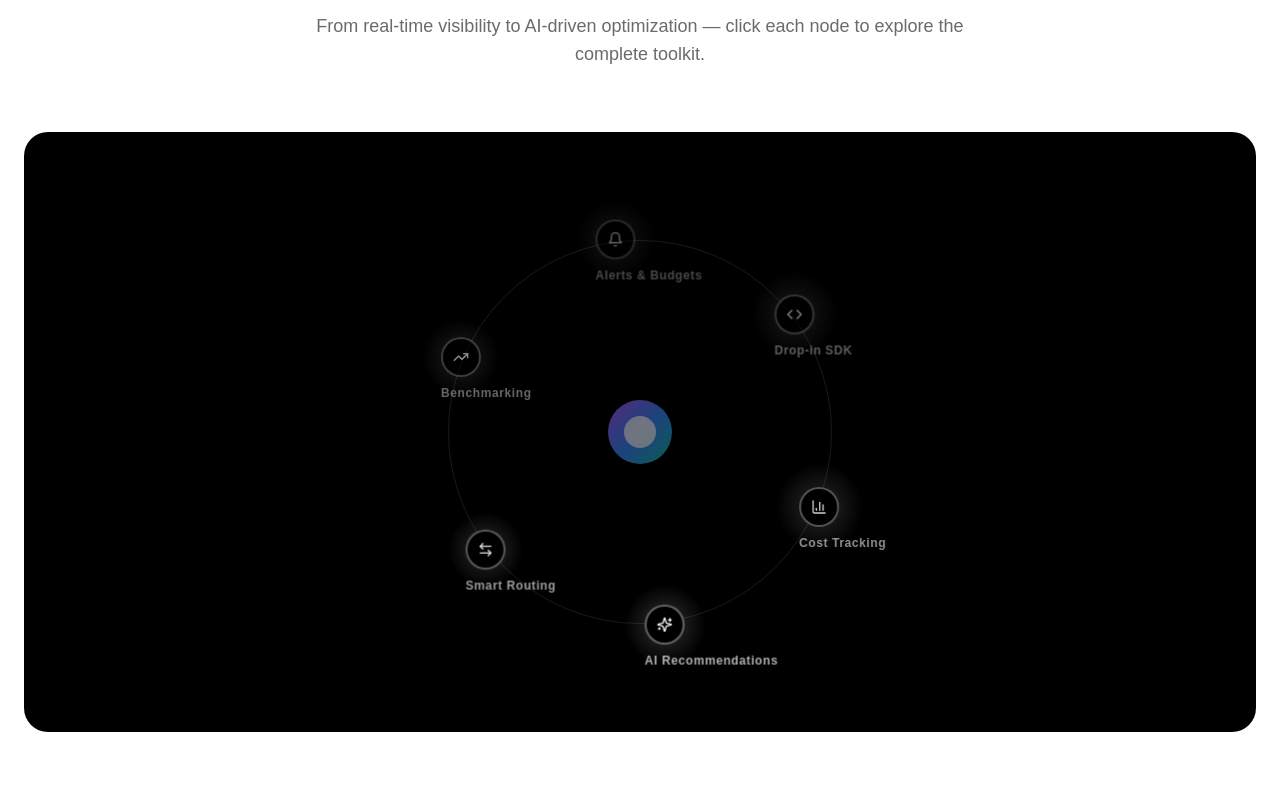
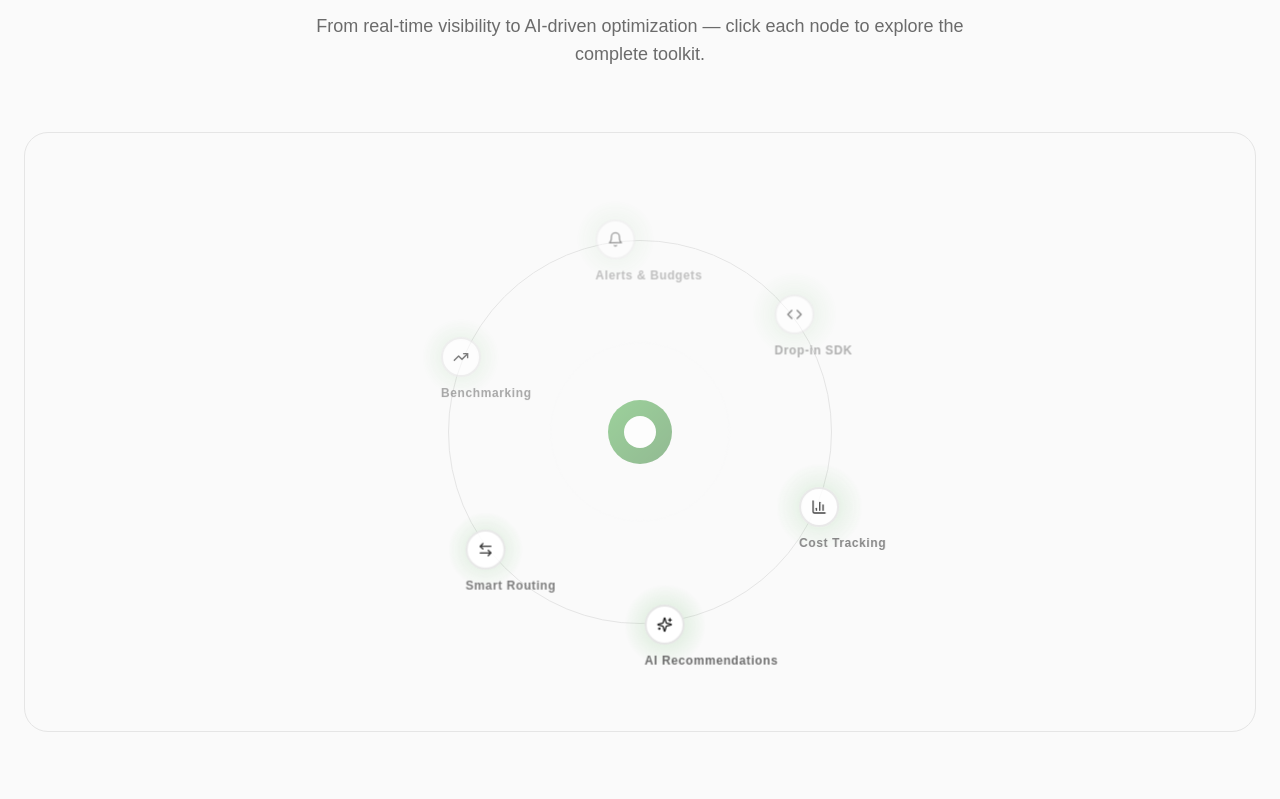
Before and after one commit to GuyitsWALID/optim, a Next.js app: page / in a window 1280 px wide. Shown: the part 1501-2300 px from the top of the page. Built offline with nearby package versions, Linux system fonts and the light colour scheme; a web font is replaced by a local one.

Commit message:
Refactor code structure for improved readability and maintainability

```diff
--- a/app/globals.css
+++ b/app/globals.css
@@ -246,9 +246,9 @@ code, pre {
 
 /* Orbital timeline custom styles */
 .bg-gradient-orbital {
-  background: linear-gradient(to bottom right, #6366f1, #3b82f6, #14b8a6);
+  background: linear-gradient(to bottom right, var(--accent), var(--accent-secondary));
 }
 
 .shadow-orbital {
-  box-shadow: 0 0 15px rgba(255, 255, 255, 0.1);
+  box-shadow: 0 0 15px rgba(64, 168, 62, 0.15);
 }
--- a/components/landing/Features.tsx
+++ b/components/landing/Features.tsx
@@ -74,14 +74,14 @@ const featureTimeline = [
 
 export function Features() {
   return (
-    <section id="features" className="py-16 sm:py-20 md:py-32 bg-[var(--surface)]">
+    <section id="features" className="py-16 sm:py-20 md:py-32 bg-[var(--bg)]">
       <div className="max-w-7xl mx-auto px-4 sm:px-6">
         {/* Section header */}
         <div className="text-center mb-12 sm:mb-16">
           <span className="inline-block px-4 py-1.5 rounded-full bg-[var(--accent)]/10 text-[var(--accent)] text-sm font-medium mb-4">
             Features
           </span>
-          <h2 className="text-3xl sm:text-4xl md:text-5xl font-heading font-bold mb-4">
+          <h2 className="text-3xl sm:text-4xl md:text-5xl font-heading font-bold text-[var(--foreground)] mb-4">
             Everything you need to cut AI costs
           </h2>
           <p className="text-base sm:text-lg text-[var(--foreground-secondary)] max-w-2xl mx-auto">
--- a/components/ui/radial-orbital-timeline.tsx
+++ b/components/ui/radial-orbital-timeline.tsx
@@ -24,6 +24,7 @@ interface RadialOrbitalTimelineProps {
 export default function RadialOrbitalTimeline({
   timelineData,
 }: RadialOrbitalTimelineProps) {
+  const [mounted, setMounted] = useState(false);
   const [expandedItems, setExpandedItems] = useState<Record<number, boolean>>(
     {}
   );
@@ -39,6 +40,10 @@ export default function RadialOrbitalTimeline({
   const containerRef = useRef<HTMLDivElement>(null);
   const orbitRef = useRef<HTMLDivElement>(null);
   const nodeRefs = useRef<Record<number, HTMLDivElement | null>>({});
+
+  useEffect(() => {
+    setMounted(true);
+  }, []);
 
   const handleContainerClick = (e: React.MouseEvent<HTMLDivElement>) => {
     if (e.target === containerRef.current || e.target === orbitRef.current) {
@@ -142,19 +147,32 @@ export default function RadialOrbitalTimeline({
   const getStatusStyles = (status: TimelineItem["status"]): string => {
     switch (status) {
       case "completed":
-        return "text-white bg-black border-white";
+        return "text-white bg-[var(--accent)] border-[var(--accent)]";
       case "in-progress":
-        return "text-black bg-white border-black";
+        return "text-[var(--accent)] bg-[var(--accent)]/10 border-[var(--accent)]";
       case "pending":
-        return "text-white bg-black/40 border-white/50";
+        return "text-[var(--foreground-muted)] bg-[var(--surface-secondary)] border-[var(--border)]";
       default:
-        return "text-white bg-black/40 border-white/50";
+        return "text-[var(--foreground-muted)] bg-[var(--surface-secondary)] border-[var(--border)]";
     }
   };
 
+  if (!mounted) {
+    return (
+      <div className="w-full h-[600px] flex flex-col items-center justify-center bg-[var(--bg)] border border-[var(--border)] rounded-2xl overflow-hidden">
+        <div className="relative w-full max-w-4xl h-full flex items-center justify-center">
+          <div className="absolute w-16 h-16 rounded-full bg-gradient-to-br from-[var(--accent)] to-[var(--accent-secondary)] animate-pulse flex items-center justify-center z-10">
+            <div className="w-8 h-8 rounded-full bg-[var(--surface)] backdrop-blur-md"></div>
+          </div>
+          <div className="absolute w-96 h-96 rounded-full border border-[var(--border)]"></div>
+        </div>
+      </div>
+    );
+  }
+
   return (
     <div
-      className="w-full h-[600px] flex flex-col items-center justify-center bg-black rounded-2xl overflow-hidden"
+      className="w-full h-[600px] flex flex-col items-center justify-center bg-[var(--bg)] border border-[var(--border)] rounded-2xl overflow-hidden"
       ref={containerRef}
       onClick={handleContainerClick}
     >
@@ -167,16 +185,16 @@ export default function RadialOrbitalTimeline({
             transform: `translate(${centerOffset.x}px, ${centerOffset.y}px)`,
           }}
         >
-          <div className="absolute w-16 h-16 rounded-full bg-gradient-to-br from-purple-500 via-blue-500 to-teal-500 animate-pulse flex items-center justify-center z-10">
-            <div className="absolute w-20 h-20 rounded-full border border-white/20 animate-ping opacity-70"></div>
+          <div className="absolute w-16 h-16 rounded-full bg-gradient-to-br from-[var(--accent)] to-[var(--accent-secondary)] animate-pulse flex items-center justify-center z-10">
+            <div className="absolute w-20 h-20 rounded-full border border-[var(--accent)]/20 animate-ping opacity-70"></div>
             <div
-              className="absolute w-24 h-24 rounded-full border border-white/10 animate-ping opacity-50"
+              className="absolute w-24 h-24 rounded-full border border-[var(--accent)]/10 animate-ping opacity-50"
               style={{ animationDelay: "0.5s" }}
             ></div>
-            <div className="w-8 h-8 rounded-full bg-white/80 backdrop-blur-md"></div>
+            <div className="w-8 h-8 rounded-full bg-[var(--surface)] backdrop-blur-md"></div>
           </div>
 
-          <div className="absolute w-96 h-96 rounded-full border border-white/10"></div>
+          <div className="absolute w-96 h-96 rounded-full border border-[var(--border)]"></div>
 
           {timelineData.map((item, index) => {
             const position = calculateNodePosition(index, timelineData.length);
@@ -209,7 +227,7 @@ export default function RadialOrbitalTimeline({
                     isPulsing ? "animate-pulse duration-1000" : ""
                   }`}
                   style={{
-                    background: `radial-gradient(circle, rgba(255,255,255,0.2) 0%, rgba(255,255,255,0) 70%)`,
+                    background: `radial-gradient(circle, rgba(64,168,62,0.2) 0%, rgba(64,168,62,0) 70%)`,
                     width: `${item.energy * 0.5 + 40}px`,
                     height: `${item.energy * 0.5 + 40}px`,
                     left: `-${(item.energy * 0.5 + 40 - 40) / 2}px`,
@@ -222,18 +240,18 @@ export default function RadialOrbitalTimeline({
                   w-10 h-10 rounded-full flex items-center justify-center
                   ${
                     isExpanded
-                      ? "bg-white text-black"
+                      ? "bg-[var(--accent)] text-white"
                       : isRelated
-                      ? "bg-white/50 text-black"
-                      : "bg-black text-white"
+                      ? "bg-[var(--accent)]/20 text-[var(--accent)]"
+                      : "bg-[var(--surface)] text-[var(--foreground)]"
                   }
                   border-2
                   ${
                     isExpanded
-                      ? "border-white shadow-lg shadow-white/30"
+                      ? "border-[var(--accent)] shadow-lg shadow-[var(--accent)]/30"
                       : isRelated
-                      ? "border-white animate-pulse"
-                      : "border-white/40"
+                      ? "border-[var(--accent)] animate-pulse"
+                      : "border-[var(--border)]"
                   }
                   transition-all duration-300 transform
                   ${isExpanded ? "scale-150" : ""}
@@ -247,15 +265,15 @@ export default function RadialOrbitalTimeline({
                   absolute top-12  whitespace-nowrap
                   text-xs font-semibold tracking-wider
                   transition-all duration-300
-                  ${isExpanded ? "text-white scale-125" : "text-white/70"}
+                  ${isExpanded ? "text-[var(--foreground)] scale-125" : "text-[var(--foreground-secondary)]"}
                 `}
                 >
                   {item.title}
                 </div>
 
                 {isExpanded && (
-                  <Card className="absolute top-20 left-1/2 -translate-x-1/2 w-64 bg-black/90 backdrop-blur-lg border-white/30 shadow-xl shadow-white/10 overflow-visible">
-                    <div className="absolute -top-3 left-1/2 -translate-x-1/2 w-px h-3 bg-white/50"></div>
+                  <Card className="absolute top-20 left-1/2 -translate-x-1/2 w-64 bg-[var(--surface)]/95 backdrop-blur-lg border-[var(--border)] shadow-xl shadow-[var(--accent)]/10 overflow-visible">
+                    <div className="absolute -top-3 left-1/2 -translate-x-1/2 w-px h-3 bg-[var(--accent)]/50"></div>
                     <CardHeader className="pb-2">
                       <div className="flex justify-between items-center">
                         <Badge
@@ -269,7 +287,7 @@ export default function RadialOrbitalTimeline({
                             ? "IN PROGRESS"
                             : "PENDING"}
                         </Badge>
-                        <span className="text-xs font-mono text-white/50">
+                        <span className="text-xs font-mono text-[var(--foreground-muted)]">
                           {item.date}
                         </span>
                       </div>
@@ -277,10 +295,10 @@ export default function RadialOrbitalTimeline({
                         {item.title}
                       </CardTitle>
                     </CardHeader>
-                    <CardContent className="text-xs text-white/80">
+                    <CardContent className="text-xs text-[var(--foreground-secondary)]">
                       <p>{item.content}</p>
 
-                      <div className="mt-4 pt-3 border-t border-white/10">
+                      <div className="mt-4 pt-3 border-t border-[var(--border)]">
                         <div className="flex justify-between items-center text-xs mb-1">
                           <span className="flex items-center">
                             <Zap size={10} className="mr-1" />
@@ -288,19 +306,19 @@ export default function RadialOrbitalTimeline({
                           </span>
                           <span className="font-mono">{item.energy}%</span>
                         </div>
-                        <div className="w-full h-1 bg-white/10 rounded-full overflow-hidden">
+                        <div className="w-full h-1 bg-[var(--border)] rounded-full overflow-hidden">
                           <div
-                            className="h-full bg-gradient-to-r from-blue-500 to-purple-500"
+                            className="h-full bg-gradient-to-r from-[var(--accent)] to-[var(--accent-secondary)]"
                             style={{ width: `${item.energy}%` }}
                           ></div>
                         </div>
                       </div>
 
                       {item.relatedIds.length > 0 && (
-                        <div className="mt-4 pt-3 border-t border-white/10">
+                        <div className="mt-4 pt-3 border-t border-[var(--border)]">
                           <div className="flex items-center mb-2">
-                            <Link size={10} className="text-white/70 mr-1" />
-                            <h4 className="text-xs uppercase tracking-wider font-medium text-white/70">
+                            <Link size={10} className="text-[var(--foreground-secondary)] mr-1" />
+                            <h4 className="text-xs uppercase tracking-wider font-medium text-[var(--foreground-secondary)]">
                               Connected Nodes
                             </h4>
                           </div>
@@ -314,7 +332,7 @@ export default function RadialOrbitalTimeline({
                                   key={relatedId}
                                   variant="outline"
                                   size="sm"
-                                  className="flex items-center h-6 px-2 py-0 text-xs rounded-none border-white/20 bg-transparent hover:bg-white/10 text-white/80 hover:text-white transition-all"
+                                  className="flex items-center h-6 px-2 py-0 text-xs rounded-none border-[var(--border)] bg-transparent hover:bg-[var(--accent)]/10 text-[var(--foreground-secondary)] hover:text-[var(--accent)] transition-all"
                                   onClick={(e) => {
                                     e.stopPropagation();
                                     toggleItem(relatedId);
@@ -323,7 +341,7 @@ export default function RadialOrbitalTimeline({
                                   {relatedItem?.title}
                                   <ArrowRight
                                     size={8}
-                                    className="ml-1 text-white/60"
+                                    className="ml-1 text-[var(--foreground-muted)]"
                                   />
                                 </Button>
                               );
```
Also changed, not shown: 1 other file (tests, documents, lock files or other folders).
